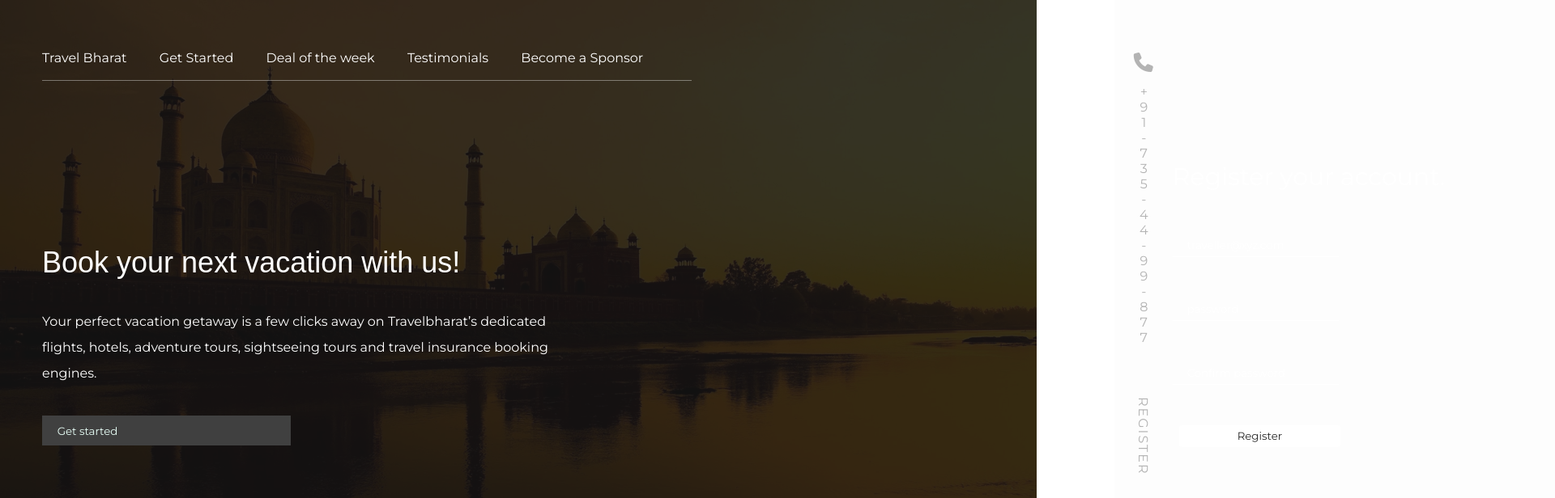
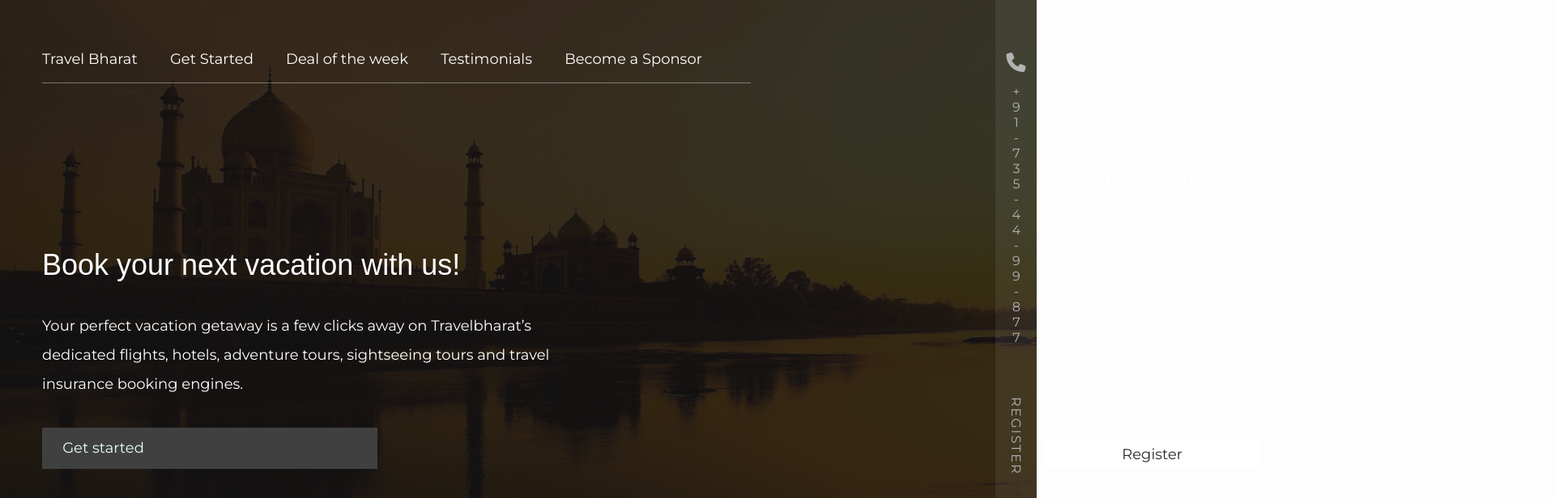
Before and after one commit to LordUttam/LordUttam, a plain HTML site: page index.html in a window 1280 px wide. Both pictures are taken after a click on the button "Enter". Shown: the top 616 px of the page at 81% size, 1920 px wide, since content can reach past the window. Drawn offline with nearby package versions, Linux system fonts and the light colour scheme; a web font is replaced by a local one.

Commit message:
solved register side bar issue

```diff
--- a/index.html
+++ b/index.html
@@ -2,10 +2,14 @@
 <html lang="en" dir="ltr">
 	<head>
 		<meta charset="utf-8">
+		<meta name="viewport" content="width=device-width, initial-scale=1">
 		<link href="https://fonts.googleapis.com/css2?family=Montserrat&display=swap" rel="stylesheet">
 		<link href="https://fonts.cdnfonts.com/css/samarkan" rel="stylesheet">
 		<link rel="stylesheet" href="stylesheets/main.css">
 		<script src="https://kit.fontawesome.com/76c970a45b.js" crossorigin="anonymous"></script>
+		<!-- Load an icon library to show a hamburger menu (bars) on small screens -->
+		<link rel="stylesheet" href="https://cdnjs.cloudflare.com/ajax/libs/font-awesome/4.7.0/css/font-awesome.min.css">
+
 		<title>Travel Bharat</title>
 	</head>
 	<body>
@@ -20,7 +24,7 @@
 		<div id="dimmed-bg"></div>
 		<section id="full-site">
 			<aside id="register-side-bar">
-				<div class="empty-section"></div>
+				<div id="empty-section"></div>
 				<section id="visible-section">
 					<span id="call-num"><i class="fas fa-phone"></i>+91-735-44-99-877</span>
 					<h4 id="reg">Register</h4>
@@ -38,13 +42,15 @@
 			</aside>
 
 			<section id="above-fold">
-				<nav>
+				<nav class="topnav">
 					<ul>
-						<li><a href="#">Travel Bharat</a></li>
+						<li><a href="#" class="active">Travel Bharat</a></li>
 						<li><a href="#">Get Started</a></li>
 						<li><a href="#">Deal of the week</a></li>
 						<li><a href="#">Testimonials</a></li>
 						<li><a href="#">Become a Sponsor</a></li>
+						<!-- <li><a href="javascript:void(0);" class="icon" onclick="myFunction()">
+    <i class="fa fa-bars"></i></li> -->
 					</ul>
 				</nav>
 
@@ -122,10 +128,10 @@
 							<div class="reviewer-details">
 								<figure></figure>
 								<div class="details">
-									<div class="">
+
 										<div class="name">Sujata Markandey</div>
 										<div class="from">CEO, chillyfry furnitures</div>
-									</div>
+
 								</div>
 							</div>
 							<p class="review-text">We are back home in Brussels still wishing our wonderful India holiday was not yet over. Thank you for your most efficient organisation of the detail. </p>
@@ -135,10 +141,10 @@
 							<div class="reviewer-details">
 								<figure></figure>
 								<div class="details">
-									<div class="">
+
 										<div class="name">Sid Amato</div>
 										<div class="from">Avid travelbharat user</div>
-									</div>
+
 								</div>
 							</div>
 							<p class="review-text">As always, travelbharat has delivered a truly wonderful travel experience for us. Khajjiar was a great travel destination. </p>
@@ -148,10 +154,10 @@
 							<div class="reviewer-details">
 								<figure></figure>
 								<div class="details">
-									<div class="">
+
 										<div class="name">Yvette Warren</div>
 										<div class="from">I'm a Globetrotter</div>
-									</div>
+
 								</div>
 							</div>
 							<p class="review-text">I had an amazing holiday at Ooty, Mysore and all thanks to travelbharat who had done all great arrangements. </p>
@@ -194,6 +200,6 @@
 
 
 		<script src="https://code.jquery.com/jquery-3.5.1.min.js" integrity="sha256-9/aliU8dGd2tb6OSsuzixeV4y/faTqgFtohetphbbj0=" crossorigin="anonymous"></script>
-		<script src="script.js" charset="utf-8"></script>
+		<script src="script.js" charset="text/javascript"></script>
 	</body>
 </html>
--- a/sass/_above_fold.scss
+++ b/sass/_above_fold.scss
@@ -1,10 +1,12 @@
 $faint-white: rgba(255, 255, 255, .38);
 
 $visible-width: 4%;
-$empty-width: 100% - $visible-width;
+$empty-width: 100 - $visible-width;
 
-$form-width: 40%;
+$form-width: 70%;
 $form-color: rgba(227, 227, 227, 0.08);
+
+
 
 #dimmed-bg {
 	height: 100vh;
@@ -30,8 +32,8 @@ $form-color: rgba(227, 227, 227, 0.08);
 
 #above-fold {
 	position: relative;
+	z-index: 12;
 	color: white;
-	z-index: 12;
 	padding-left: 52px;
 	padding-top: 62px;
 	box-sizing: border-box;
@@ -62,8 +64,9 @@ $form-color: rgba(227, 227, 227, 0.08);
 			&:hover {
 				opacity: 0.8;
 			}
-		}
 	}
+
+}
 
 	article {
 		margin-top: px-to-rem(204px);
@@ -80,7 +83,7 @@ $form-color: rgba(227, 227, 227, 0.08);
 
 		button{
 			background-color: #404040;
-			color:#e8fff7;
+			color: #e8fff7;
 			padding: .8em 1.4em;
 			padding-right: 16em;
 			transition: opacity 0.2s;
@@ -100,7 +103,7 @@ $form-color: rgba(227, 227, 227, 0.08);
 	display: flex;
 	position: absolute;
 	transition: all $side-bar-trans-time $side-bar-trans-delay;
-	transform: translateX(1444px);
+	transform: translateX(1464px);
 
 	#empty-section {
 		width: $empty-width;
@@ -177,7 +180,8 @@ $form-color: rgba(227, 227, 227, 0.08);
 		}
 
 		::placeholder {color: inherit;}
-		a{
+
+		a {
 			color: #b29dff;
 			&:hover { opacity: 0.7; }
 		}
--- a/sass/_landing.scss
+++ b/sass/_landing.scss
@@ -12,10 +12,10 @@
 	background-image: url(get-image("bg.jpg"));
 	background-size: cover;
 	background-attachment: fixed;
-	background-repeat: no-repeat;
 	background-position: center;
 	height: 100vh;
 	width: 100%;
+	margin:0;
 	position: fixed;
 }
 
@@ -27,7 +27,7 @@
 	height: 100vh;
 	color: white;
 	position: relative;
-	z-index: 2;
+	z-index: 10;
 	transition: all 0.4s;
 	animation-name: intro-content;
 	animation-duration: 1.4s;
@@ -43,7 +43,7 @@
 	}
 
 	p {
-		width: 40%;
+		width: 40vw;
 		text-align: center;
 		line-height: 190%;
 	}
@@ -51,7 +51,7 @@
 	button {
 		color: #425831;
 		background-color: white;
-		padding: 1em 4.2em;
+		padding: 0.6em 4.2em;
 		border-radius: 4px;
 		margin-top: px-to-rem(14px);
 		opacity: 0.5;
--- a/sass/main.scss
+++ b/sass/main.scss
@@ -1,10 +1,10 @@
+@import "functions.scss";
 @import "reset.scss";
-@import "functions.scss";
 @import "landing.scss";
 @import "above_fold.scss";
+@import "info_section.scss";
 @import "current_users.scss";
-@import "info_section.scss";
-@import "footer.scss";
 @import "locations.scss";
 @import "testimonials.scss";
 @import "weekly_deals.scss";
+@import "footer.scss";
--- a/script.js
+++ b/script.js
@@ -7,16 +7,16 @@ function enterSite() {
 	$("#full-site").css("visibility", "visible");
 	$("#full-site").css("overflow", "visible");
 	$("#full-site").css("max-height", "auto");
-	$("#register-side-bar").css("transform", "translate(1376px)");
+	$("#register-side-bar").css("transform", "translate(0)");
 }
 
 $("#visible-section").mouseenter(function() { openForm(); });
-$("#above-fold").mouseenter(function() { closeForm(); });
+$("#empty-section").mouseenter(function() { closeForm(); });
 $("#form-section").mouseleave(function() { closeForm(); });
 
 
 function openForm() {
-	$("#register-side-bar").css("transform", "translate(950px)");
+	$("#register-side-bar").css("transform", "translate(-650px)");
 	$("#register-side-bar").css("transition-delay", "0s");
 	$("#register-side-bar").css("z-index", "100");
 
@@ -26,7 +26,7 @@ function openForm() {
 
 function closeForm() {
 	$("#register-side-bar").css("z-index", "0");
-	$("#register-side-bar").css("transform", "translate(1376px)");
+	$("#register-side-bar").css("transform", "translate(0)");
 	$("#call-num").css("opacity", "1");
 	$("#reg").css("opacity", "1");
 }
```
Also changed, not shown: stylesheets/main.css.
